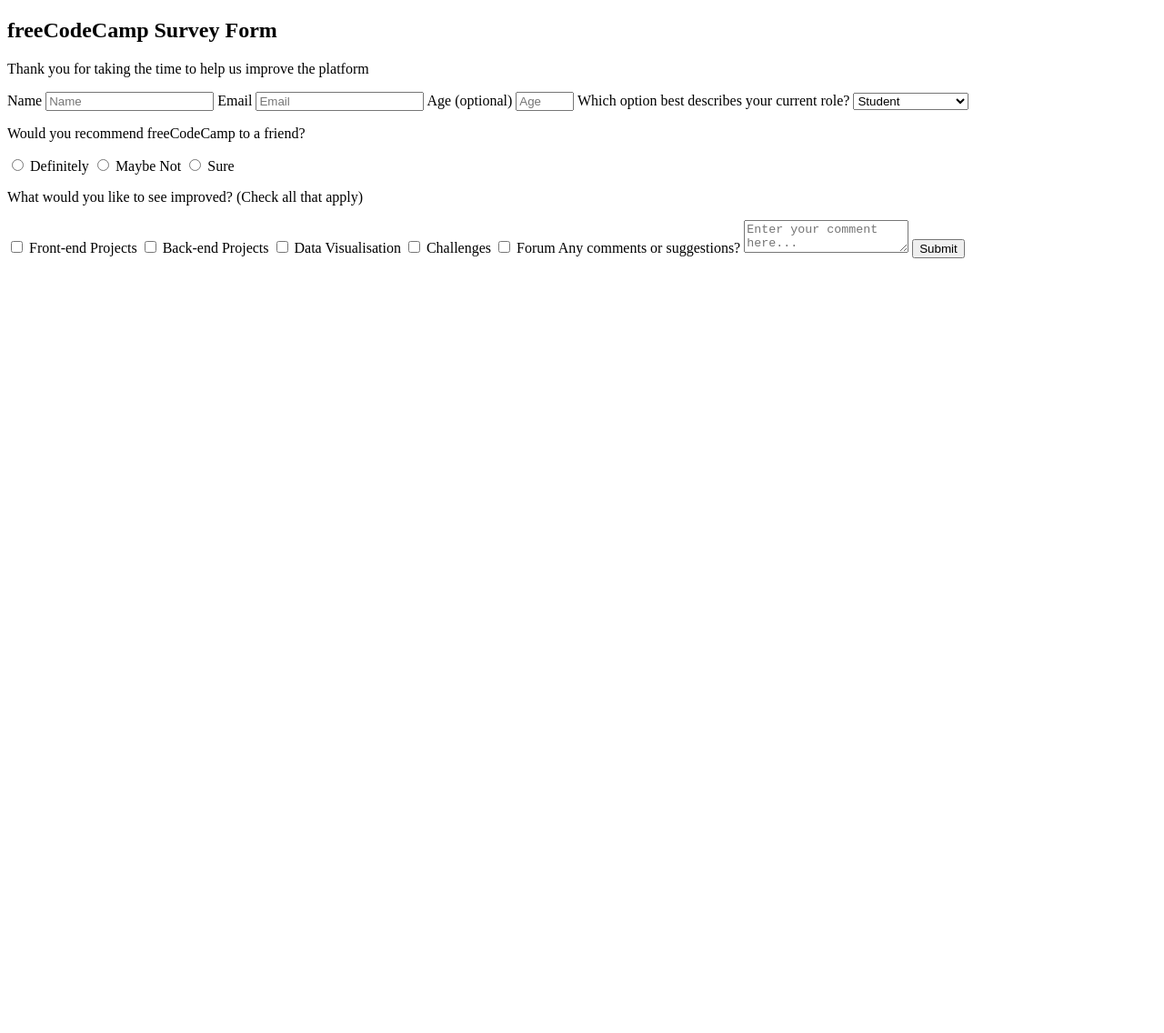
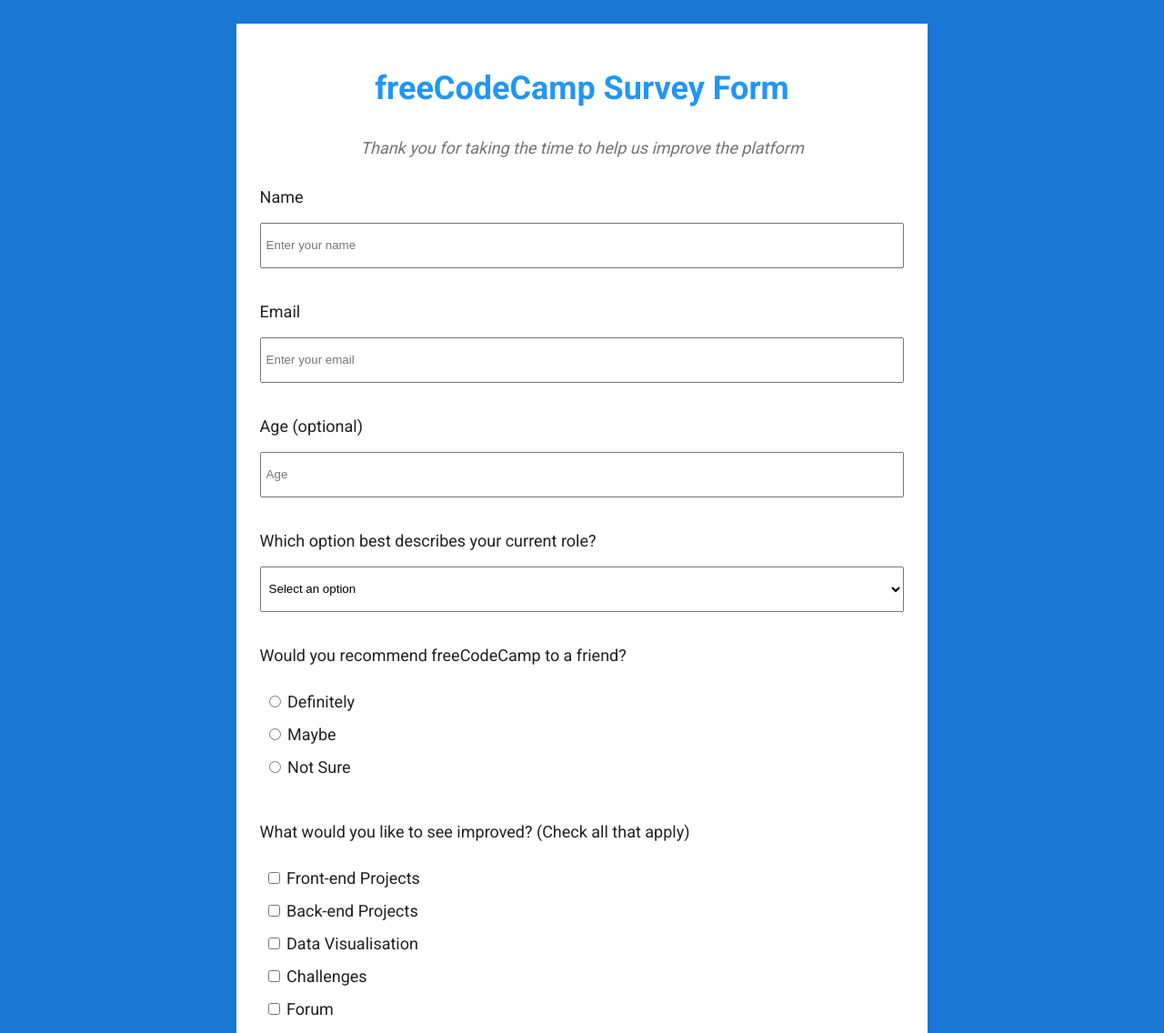
Before and after one commit to sami/fcc-survey-form-2, a plain HTML site: page index.html in a window 1280 px wide. Shown: the top 1136 px of the page at 91% size. Before the commit the page ends 800 px from the top, so only its background shows below. Drawn offline with Linux system fonts and the light colour scheme.

Commit message:
UI Overhaul

```diff
--- /dev/null
+++ b/css/styles.css
@@ -0,0 +1,90 @@
+* {
+    box-sizing: border-box;
+}
+
+body {
+    color: #212121;
+    margin: 0;
+    font-family: Roboto, sans-serif;
+    font-size: 18px;
+}
+
+article {
+    padding: 5%;
+    line-height: 2em;
+    background-color: #FFFFFF;
+}
+
+header {
+    text-align: center;
+    margin-bottom: 10px;
+}
+
+header h1#title {
+    line-height: 1.2em;
+    font-size: 2em;
+    margin: .7em 0;
+    color: #2196F3;
+}
+
+header p#description {
+    font-style: italic;
+    color: #757575;
+}
+
+article div {
+    display: block;
+    margin-bottom: 30px;
+}
+
+.label-field {
+    display: block;
+    margin-bottom: 10px;
+}
+
+.input-field,
+.input-radio-field,
+.input-checkbox-field {
+    display: block;
+    width: 100%;
+    padding: 5px;
+    box-sizing: border-box;
+}
+
+.input-field {
+    height: 50px;
+}
+
+.label-radio,
+.label-checkbox {
+    display: block;
+}
+
+#submit {
+    background-color: #FF5252;
+    border-style: none;
+    color: #FFFFFF;
+    font-weight: 800;
+    font-size: 1.2rem;
+}
+
+@media screen and (min-width: 520px) {
+    body {
+        background-color: #1976D2;
+    }
+
+    article {
+        max-width: 760px;
+        padding: 2%;
+        margin: 2% auto;
+    }
+
+    .right {
+        display: flex;
+        justify-content: flex-end;
+    }
+
+    #submit {
+        width: 150px;
+    }
+}
--- a/index.html
+++ b/index.html
@@ -2,10 +2,13 @@
 <html lang="en">
 <head>
     <meta charset="UTF-8">
-    <meta name="viewport"
-          content="width=device-width, user-scalable=no, initial-scale=1.0, maximum-scale=1.0, minimum-scale=1.0">
-    <meta http-equiv="X-UA-Compatible" content="ie=edge">
+    <meta content="width=device-width, user-scalable=no, initial-scale=1.0, maximum-scale=1.0, minimum-scale=1.0"
+          name="viewport">
+    <meta content="ie=edge" http-equiv="X-UA-Compatible">
     <title>Build a Survey Form | A freeCodeCamp Project</title>
+    <link href="https://fonts.gstatic.com" rel="preconnect">
+    <link href="https://fonts.googleapis.com/css2?family=Roboto:wght@100;400;700&display=swap" rel="stylesheet">
+    <link href="css/styles.css" rel="stylesheet">
 </head>
 <body>
 <article>
@@ -14,93 +17,87 @@
         <p id="description">Thank you for taking the time to help us improve the platform </p>
     </header>
     <main>
-        <form id="survey-form" action="#">
-            <label id="name-label" for="name">
-                Name
-                <input id="name" type="text" placeholder="Name" required>
-            </label>
-            <label id="email-label" for="email">
-                Email
-                <input id="email" type="email" placeholder="Email" required>
-            </label>
-            <label id="number-label" for="number">
-                Age (optional)
-                <input id="number" type="number" min="1" max="100" placeholder="Age" required>
-            </label>
-            <label for="dropdown">
-                Which option best describes your current role?
-                <select name="dropdown" id="dropdown">
-                    <option value="select" disabled>Select an option</option>
-                    <option value="student" selected>Student</option>
+        <form action="#" id="survey-form">
+            <div>
+                <label class="label-field" for="name" id="name-label">Name</label>
+                <input class="input-field" id="name" placeholder="Enter your name" required type="text">
+            </div>
+
+            <div>
+                <label class="label-field" for="email" id="email-label">Email</label>
+                <input class="input-field" id="email" placeholder="Enter your email" required type="email">
+            </div>
+
+            <div>
+                <label class="label-field" for="number" id="number-label">Age (optional)</label>
+                <input class="input-field" id="number" max="100" min="1" placeholder="Age" required type="number">
+            </div>
+
+            <div>
+                <label class="label-field" for="dropdown">Which option best describes your current role?</label>
+                <select class="input-field" id="dropdown" name="dropdown">
+                    <option disabled selected value="select">Select an option</option>
+                    <option value="student">Student</option>
                     <option value="ft-job">Full-Time Job</option>
                     <option value="ft-learner">Full-Time Learner</option>
                     <option value="prefer-not">Prefer not to say</option>
                     <option value="other">Other</option>
                 </select>
-            </label>
-            <p>Would you recommend freeCodeCamp to a friend?</p>
+            </div>
+
+            <div>
+                <p class="label-field">Would you recommend freeCodeCamp to a friend?</p>
+                <div class="input-radio-field">
                     <label class="label-radio" for="recommend_definitely">
-                <input type="radio"
-                       id="recommend_definitely"
-                       name="recommend"
-                       value="definitely">
+                        <input id="recommend_definitely" name="recommend" type="radio" value="definitely">
                         Definitely
                     </label>
                     <label class="label-radio" for="recommend_maybe">
-                <input type="radio"
-                       id="recommend_maybe"
-                       name="recommend"
-                       value="maybe">
+                        <input id="recommend_maybe" name="recommend" type="radio" value="maybe">
                         Maybe
                     </label>
-            <label class="label-radio" for="recommend_not_sure">Not
-                <input type="radio"
-                       id="recommend_not_sure"
-                       name="recommend"
-                       value="not_sure">
-                Sure
+                    <label class="label-radio" for="recommend_not_sure">
+                        <input id="recommend_not_sure" name="recommend" type="radio" value="not_sure">
+                        Not Sure
                     </label>
-            <p>What would you like to see improved? (Check all that apply)</p>
+                </div>
+            </div>
+
+            <div>
+                <p class="label-field">What would you like to see improved? (Check all that apply)</p>
+                <div class="input-checkbox-field">
                     <label class="label-checkbox" for="improve_fe_projects">
-                <input type="checkbox"
-                       id="improve_fe_projects"
-                       name="improve"
-                       value="fe_projects">
+                        <input id="improve_fe_projects" name="improve" type="checkbox" value="fe_projects">
                         Front-end Projects
                     </label>
                     <label class="label-checkbox" for="improve_be_projects">
-                <input type="checkbox"
-                       id="improve_be_projects"
-                       name="improve"
-                       value="be_projects">
+                        <input id="improve_be_projects" name="improve" type="checkbox" value="be_projects">
                         Back-end Projects
                     </label>
                     <label class="label-checkbox" for="improve_dv">
-                <input type="checkbox"
-                       id="improve_dv"
-                       name="improve"
-                       value="dv">
+                        <input id="improve_dv" name="improve" type="checkbox" value="dv">
                         Data Visualisation
                     </label>
                     <label class="label-checkbox" for="improve_challenges">
-                <input type="checkbox"
-                       id="improve_challenges"
-                       name="improve"
-                       value="challenges">
+                        <input id="improve_challenges" name="improve" type="checkbox" value="challenges">
                         Challenges
                     </label>
                     <label class="label-checkbox" for="improve_forum">
-                <input type="checkbox"
-                       id="improve_forum"
-                       name="improve"
-                       value="forum">
+                        <input id="improve_forum" name="improve" type="checkbox" value="forum">
                         Forum
                     </label>
-            <label for="comments">
-                Any comments or suggestions?
-                <textarea name="comments" id="comments" placeholder="Enter your comment here..."></textarea>
-            </label>
-            <button id="submit" type="submit">Submit</button>
+                </div>
+            </div>
+
+            <div>
+                <label class="label-field" for="comments">Any comments or suggestions?</label>
+                <textarea class="input-field" id="comments" name="comments"
+                          placeholder="Enter your comment here..."></textarea>
+            </div>
+
+            <div class="right">
+                <button class="input-field" id="submit" type="submit">Submit</button>
+            </div>
         </form>
     </main>
 </article>
```
Lines whose indentation alone changed are shown as unchanged.
